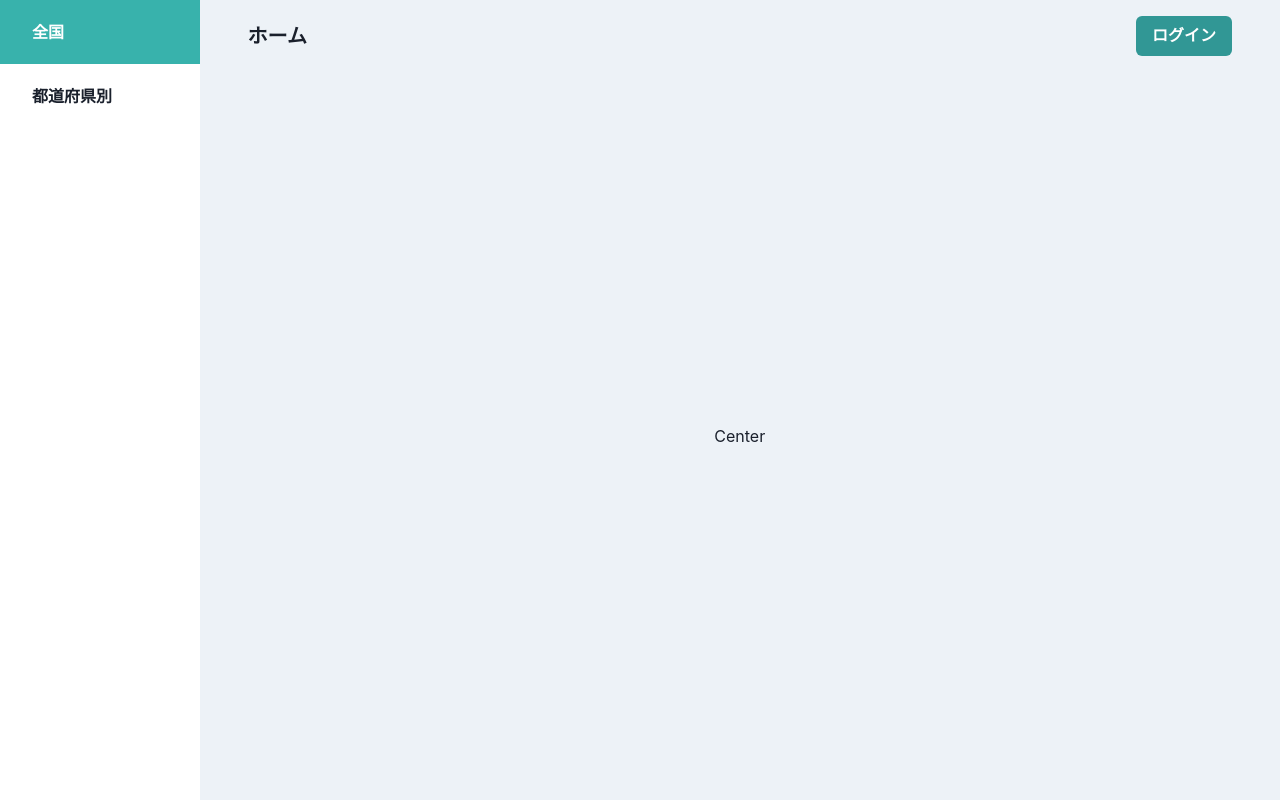
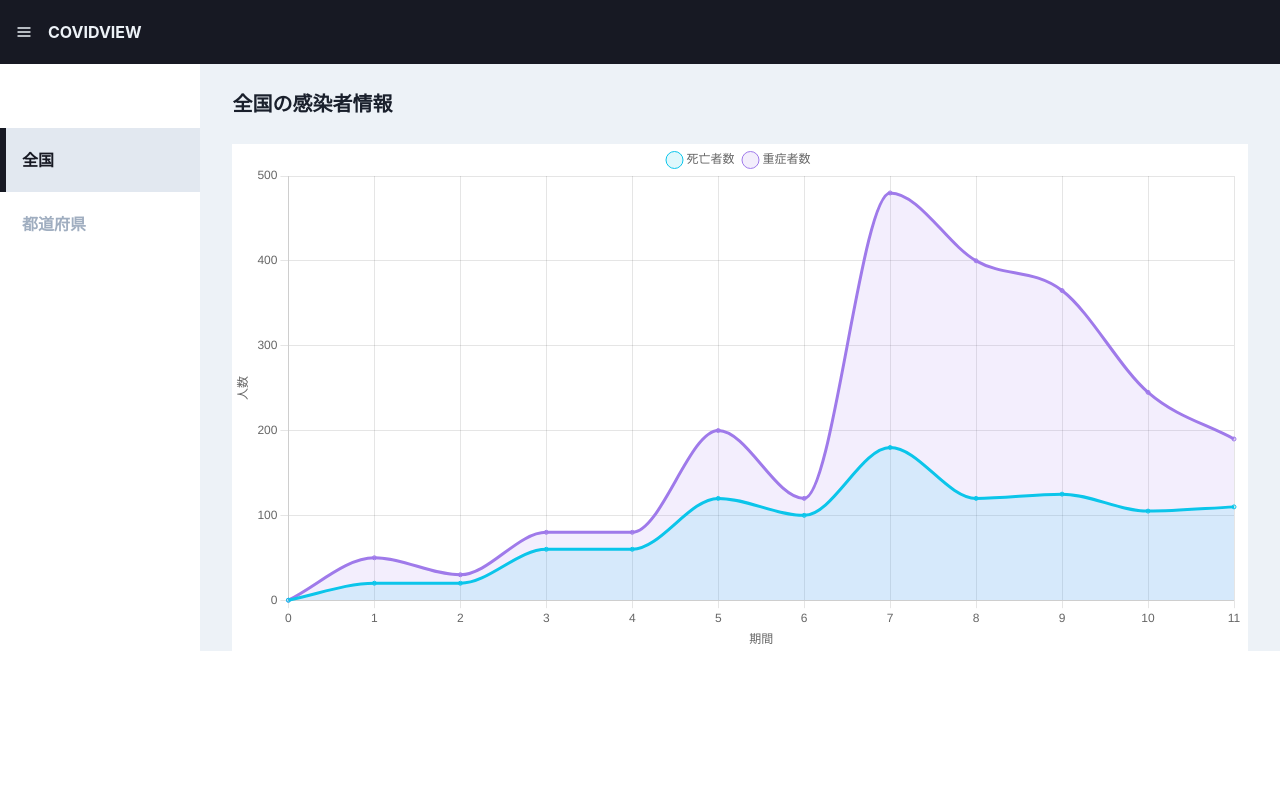
Before and after one commit to Natsuki7777/CovidDashBoard, a Next.js app: page / in a window 1280 px wide. Built offline with nearby package versions, Linux system fonts and the light colour scheme.

Commit message:
途中経過: SidebarとHeaderを仮組み

```diff
--- a/package.json
+++ b/package.json
@@ -11,6 +11,7 @@
     "format": "prettier --write --ignore-path .gitignore './**/*.{js,jsx,ts,tsx,json}"
   },
   "dependencies": {
+    "@chakra-ui/icons": "^1.1.7",
     "@chakra-ui/react": "^1.8.6",
     "@emotion/react": "^11.8.1",
     "@emotion/styled": "^11.8.1",
--- a/src/components/drawer.tsx
+++ /dev/null
@@ -1,37 +0,0 @@
-import { Flex } from '@chakra-ui/react';
-import Link from 'next/link';
-
-// TODO: 都道府県のリンクの良い名前が思いつかないので、testにしといた
-// TODO: 選択されたらselectedをtrueにする
-// TODO: あとはデザインをいじるだけ
-
-const Drawer = () => {
-  return (
-    <Flex bg="white" w="240px" h="full" direction="column" fontSize="md" fontWeight="bold">
-      <NavBox selected={true} text="全国" route="/home" />
-      <NavBox selected={false} text="都道府県別" route="/test" />
-    </Flex>
-  );
-};
-
-const NavBox = ({ selected, text, route }: { selected: boolean; text: string; route: string }) => {
-  return (
-    <Link href={route}>
-      <Flex
-        w="full"
-        h="64px"
-        alignItems="center"
-        px="32px"
-        bg={selected ? 'teal' : 'white'}
-        color={selected ? 'white' : ''}
-        _hover={{
-          bg: selected ? 'teal.400' : 'gray.100',
-        }}
-      >
-        {text}
-      </Flex>
-    </Link>
-  );
-};
-
-export default Drawer;
--- a/src/components/header.tsx
+++ b/src/components/header.tsx
@@ -1,17 +1,15 @@
-import { Box, Button, Flex, Heading, Spacer } from '@chakra-ui/react';
+import { HamburgerIcon } from '@chakra-ui/icons';
+import { Box, Flex, Spacer, Text } from '@chakra-ui/react';
 
 const Header = () => {
   return (
-    <Flex as="header" width="full" py={4} alignItems="center">
-      <Box>
-        <Heading as="h1" size="md">
-          ホーム
-        </Heading>
-      </Box>
+    <Flex as="header" width="full" h={16} alignItems="center" bg="gray.900" px="4">
+      <Flex color="gray.100" h={8} alignItems="center">
+        <HamburgerIcon mr={4} />
+        <Text fontWeight="bold">COVIDVIEW</Text>
+      </Flex>
       <Spacer />
-      <Box>
-        <Button colorScheme="teal">ログイン</Button>
-      </Box>
+      <Box></Box>
     </Flex>
   );
 };
--- /dev/null
+++ b/src/components/sidebar.tsx
@@ -0,0 +1,38 @@
+import { Box, Flex } from '@chakra-ui/react';
+import Link from 'next/link';
+import { useRouter } from 'next/router';
+import { pages } from 'src/types/page';
+
+const Sidebar = () => {
+  const router = useRouter();
+  return (
+    <Flex bg="white" w="240px" h="full" direction="column" fontSize="md" fontWeight="bold" py="16">
+      {pages.map((page) => {
+        return <NavBox selected={page.route == router.pathname} text={page.text} route={page.route} />;
+      })}
+    </Flex>
+  );
+};
+
+const NavBox = ({ selected, text, route }: { selected: boolean; text: string; route: string }) => {
+  return (
+    <Link href={route}>
+      <Flex
+        h="64px"
+        alignItems="center"
+        role="group"
+        cursor="pointer"
+        bg={selected ? 'gray.200' : 'white'}
+        color={selected ? 'gray.900' : 'gray.400'}
+        _hover={{
+          bg: selected ? 'gray.300' : 'gray.100',
+        }}
+      >
+        <Box w="6px" h="full" bg={selected ? 'gray.900' : 'transparent'} mr="4"></Box>
+        {text}
+      </Flex>
+    </Link>
+  );
+};
+
+export default Sidebar;
--- a/src/pages/index.tsx
+++ b/src/pages/index.tsx
@@ -1,11 +1,29 @@
-import { Center } from '@chakra-ui/react';
+import ChartTest from '@/components/charttest';
+import { Box, Flex, Heading, Spacer } from '@chakra-ui/react';
 import { NextPage } from 'next';
 
 const Home: NextPage = () => {
   return (
-    <Center w="full" h="100vh">
-      Center
-    </Center>
+    <Flex direction="column" w="full">
+      <TopBar />
+      <Flex w="full" direction="column">
+        <ChartTest />
+      </Flex>
+    </Flex>
+  );
+};
+
+const TopBar = () => {
+  return (
+    <Flex as="header" width="full" h="20" alignItems="center">
+      <Box>
+        <Heading as="h1" size="md">
+          全国の感染者情報
+        </Heading>
+      </Box>
+      <Spacer />
+      <Box></Box>
+    </Flex>
   );
 };
 
--- a/src/pages/layout.tsx
+++ b/src/pages/layout.tsx
@@ -1,14 +1,16 @@
+import Header from '@/components/header';
 import { Flex } from '@chakra-ui/react';
-import Drawer from 'src/components/drawer';
-import Header from 'src/components/header';
+import Sidebar from 'src/components/sidebar';
 
 const Layout = ({ children }: { children: any }) => {
   return (
-    <Flex bg="gray.100" w="100vw" h="100vh">
-      <Drawer />
-      <Flex direction="column" w="full" h="100vh" px={12}>
-        <Header />
-        {children}
+    <Flex w="100vw" h="100vh" direction="column">
+      <Header />
+      <Flex w="100vw">
+        <Sidebar />
+        <Flex bg="gray.100" px={8} w="full">
+          {children}
+        </Flex>
       </Flex>
     </Flex>
   );
--- /dev/null
+++ b/src/types/page.ts
@@ -0,0 +1,9 @@
+export interface Page {
+  route: string;
+  text: string;
+}
+
+export const pages: Page[] = [
+  { route: '/', text: '全国' },
+  { route: '/prefectures', text: '都道府県' },
+];
```
Also changed, not shown: src/pages/404.tsx (added, +12 -0 lines), src/pages/home.tsx (deleted, +0 -13 lines), src/styles/Home.module.css (deleted, +0 -116 lines), 1 other file (tests, documents, lock files or other folders).
